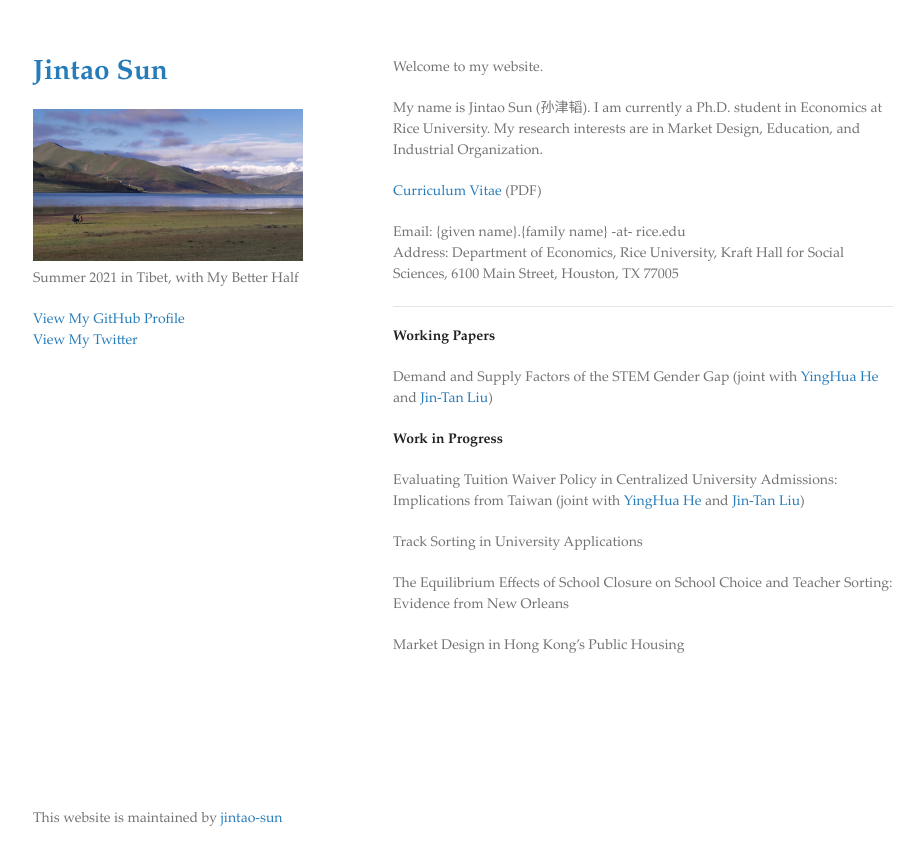
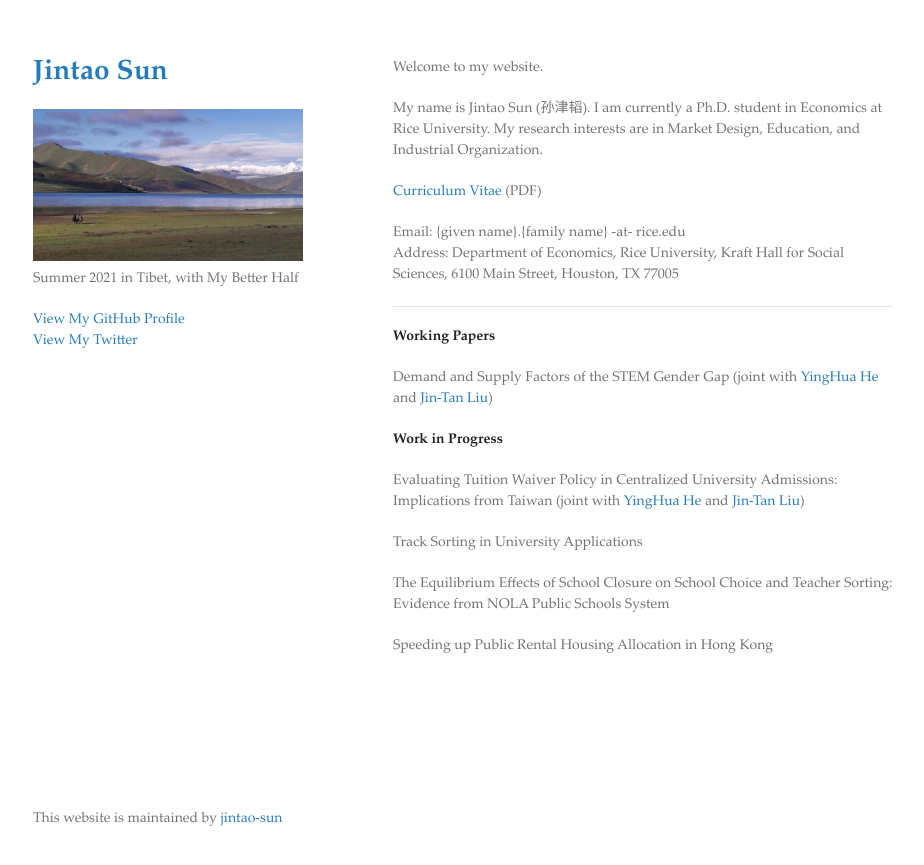
Before and after one commit to jintao-sun/jintao-sun.github.io, a Jekyll site: the page built from index.md, in a window 1280 px wide. Shown: the top 865 px of the page, without its empty margins (177-1101 px from the left). Built offline with Jekyll 4.4.1, drawn with Linux system fonts in a browser that asks for light colours.

Commit message:
Update index.md

```diff
--- a/index.md
+++ b/index.md
@@ -23,6 +23,6 @@ Evaluating Tuition Waiver Policy in Centralized University Admissions: Implicati
 
 Track Sorting in University Applications
 
-The Equilibrium Effects of School Closure on School Choice and Teacher Sorting: Evidence from New Orleans
+The Equilibrium Effects of School Closure on School Choice and Teacher Sorting: Evidence from NOLA Public Schools System
 
-Market Design in Hong Kong's Public Housing
+Speeding up Public Rental Housing Allocation in Hong Kong
```
